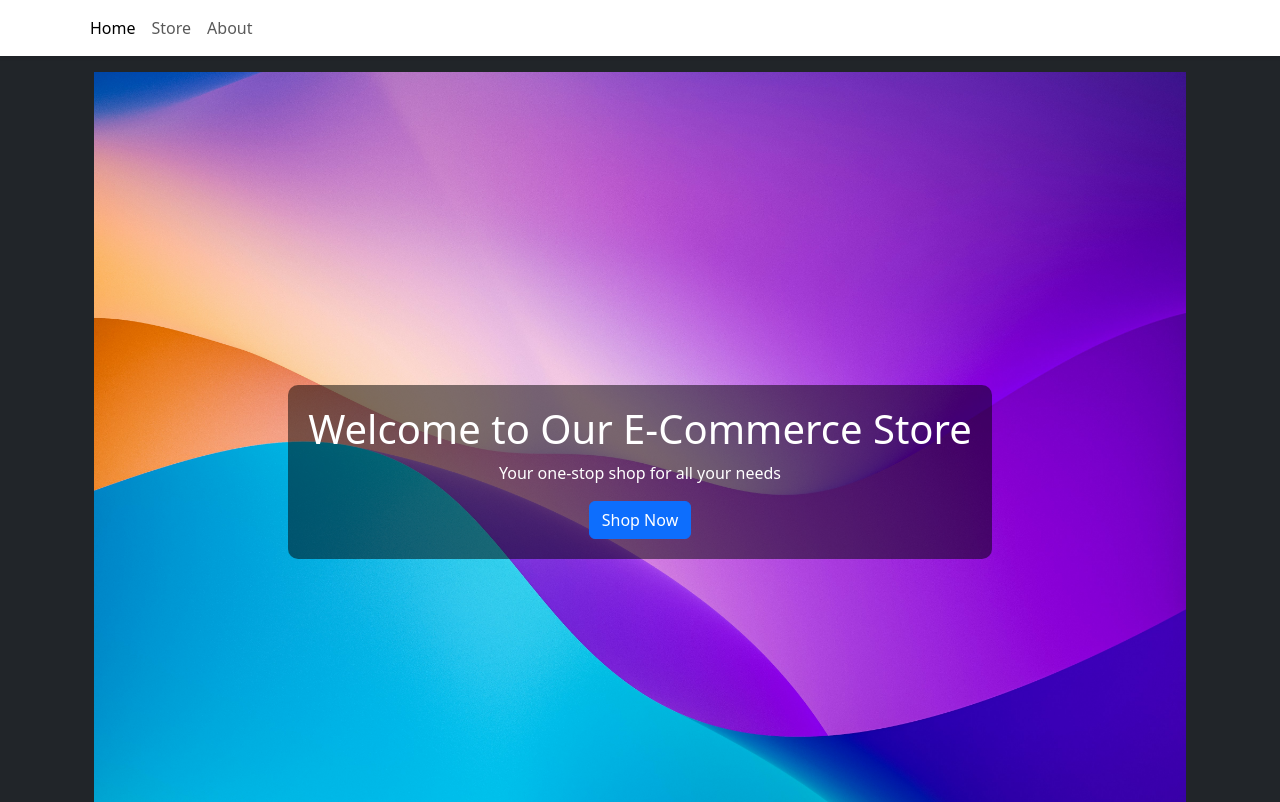
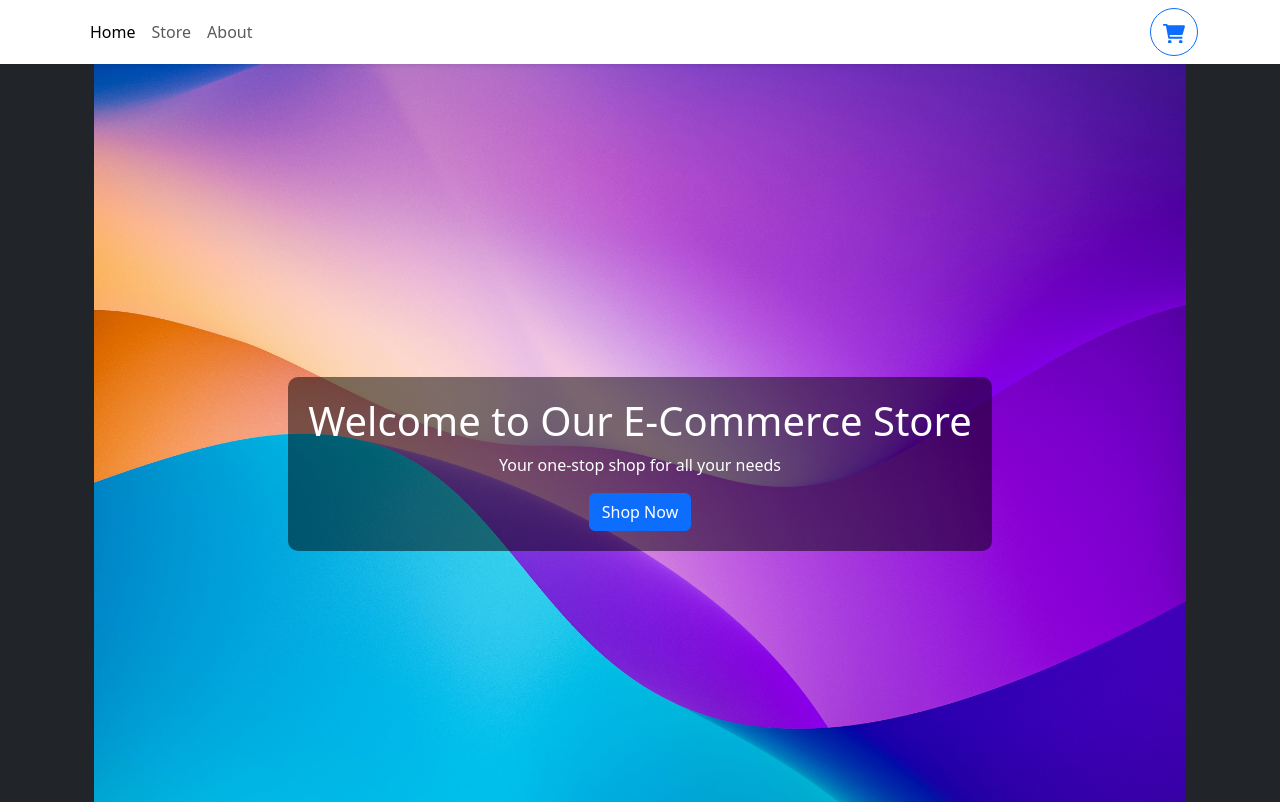
Before and after one commit to halleluyahadesuyi/ecommerce-store-shopping-cart, a React (Vite) app: page / in a window 1280 px wide. Shown: the top 802 px of the page. Built offline with nearby package versions, Linux system fonts and the light colour scheme.

Commit message:
feat: Conditionally render cart items number after count 0

```diff
--- a/src/components/Navbar.tsx
+++ b/src/components/Navbar.tsx
@@ -6,7 +6,7 @@ export function Navbar() {
   const { openCart, cartQuantity } = useShoppingCart();
 
   return (
-    <NavbarBs sticky="top" className="bg-white shadow-sm mb-3">
+    <NavbarBs sticky="top" className="bg-white shadow-sm">
       <Container>
         <Nav className="me-auto">
           <Nav.Link to="/" as={NavLink}>
@@ -20,7 +20,6 @@ export function Navbar() {
           </Nav.Link>
         </Nav>
 
-        {cartQuantity > 0 && (
         <Button
           onClick={openCart}
           style={{ width: "3rem", height: "3rem", position: "relative" }}
@@ -34,7 +33,7 @@ export function Navbar() {
           >
             <path d="M96 0C107.5 0 117.4 8.19 119.6 19.51L121.1 32H541.8C562.1 32 578.3 52.25 572.6 72.66L518.6 264.7C514.7 278.5 502.1 288 487.8 288H170.7L179.9 336H488C501.3 336 512 346.7 512 360C512 373.3 501.3 384 488 384H159.1C148.5 384 138.6 375.8 136.4 364.5L76.14 48H24C10.75 48 0 37.25 0 24C0 10.75 10.75 0 24 0H96zM128 464C128 437.5 149.5 416 176 416C202.5 416 224 437.5 224 464C224 490.5 202.5 512 176 512C149.5 512 128 490.5 128 464zM512 464C512 490.5 490.5 512 464 512C437.5 512 416 490.5 416 464C416 437.5 437.5 416 464 416C490.5 416 512 437.5 512 464z" />
           </svg>
-            <div
+          {cartQuantity > 0 && (<div
             className="rounded-circle bg-danger d-flex justify-content-center align-items-center"
             style={{
               color: "white",
@@ -47,9 +46,8 @@ export function Navbar() {
             }}
           >
             {cartQuantity}
-            </div>
+          </div>)}
         </Button>
-        )}
       </Container>
     </NavbarBs>
   );
```
Lines whose indentation alone changed are shown as unchanged.
